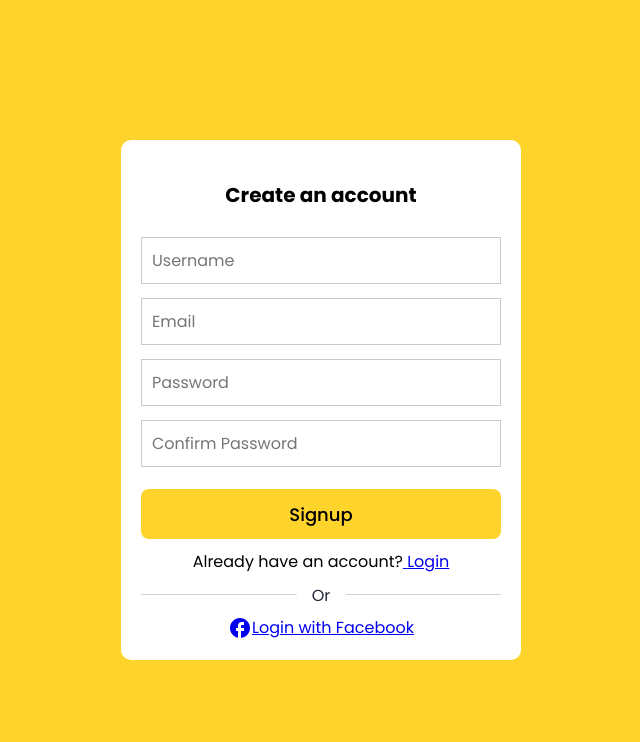
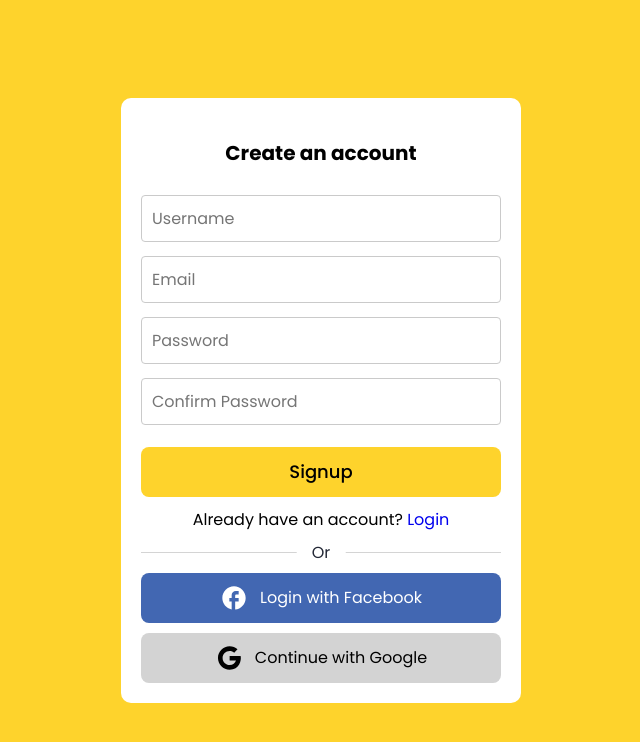
Before and after one commit to ottobong/habittrackr, a React (Create React App) app: page /signup in a window 1280 px wide. Shown: the top 742 px of the page, without its empty margins (319-959 px from the left). Built offline with nearby package versions, Linux system fonts and the light colour scheme.

Commit message:
added new lines of code

```diff
--- a/src/component/formInput/FormInput.jsx
+++ b/src/component/formInput/FormInput.jsx
@@ -1,12 +1,24 @@
-import React from 'react'
+import React, { useState } from 'react'
 import "./formInput.scss"
 
 const FormInput = (props) => {
-  const { onChange, id, ...inputProps } = props;
+  const [focused, setFocused] = useState(false);
+  const { errorMessage, onChange, id, ...inputProps } = props;
 
-  return <div className = "formInput">
-    <input {...inputProps} onChange={onChange} />
-  </div>
-}
+  const handleFocus= (e) => {
+    setFocused(true);
+  };
+
+  return (
+    <div className = "formInput">
+      <input
+        {...inputProps}
+        onChange={onChange}
+        onBlur={handleFocus}
+        focused = {focused.toString()}/>
+      <span className='errorMessage'>{errorMessage}</span>
+    </div>
+  );
+};
 
 export default FormInput
--- a/src/component/formInput/formInput.scss
+++ b/src/component/formInput/formInput.scss
@@ -7,8 +7,27 @@
     padding: 10px;
     margin: 7px 0px;
     border: 1px solid #cacaca;
+    border-radius: 4px;
     outline: none;
     font-size: 16px;
     font-weight: 400;
+
+
+    &:focus {
+      border-bottom-width: 2px;
+      border-color: #FED32C;
+    }
+    &:invalid[focused = "true"] ~ .errorMessage{
+      display: block;
+    }
+
+
+  }
+
+  .errorMessage {
+    font-size: 12px;
+    font-weight: bold;
+    color: red;
+    display: none;
   }
 }
--- a/src/pages/signup/Signup.jsx
+++ b/src/pages/signup/Signup.jsx
@@ -2,7 +2,7 @@ import React, { useState } from 'react'
 import './signup.scss';
 import FormInput from '../../component/formInput/FormInput'
 import { Link } from 'react-router-dom';
-import { FacebookRounded, FacebookTwoTone } from '@mui/icons-material';
+import { FacebookRounded, FacebookTwoTone, Google } from '@mui/icons-material';
 
 const Signup = () => {
   const[inputValues, setInputValues]=useState({
@@ -17,25 +17,36 @@ const Signup = () => {
       id: 1,
       name: "username",
       type: "text",
-      placeholder: "Username"
+      placeholder: "Username",
+      errorMessage: "Username should be 3-16 characters and shouldn't include special character",
+      pattern: "^[A-Za-z0-9]{3,16}$",
+      required: true,
     },
     {
       id: 2,
       name: "email",
       type: "email",
-      placeholder: "Email"
+      placeholder: "Email",
+      errorMessage: "Its should be a valid email address",
+      required: true
     },
     {
       id: 3,
       name: "password",
       type: "password",
-      placeholder: "Password"
+      placeholder: "Password",
+      errorMessage: "Password should be 8-20 characters and should include at least 1 letter, 1 number, 1 special character",
+      pattern: `(?=.*[a-z])(?=.*[A-Z])(?=.*[0-9])(?=.*[!@#$%^&()_+])[A-Za-z0-9!@#$%^&*()_+]{8,20}$`,
+      required: true
     },
     {
       id: 4,
       name: "confirmPassword",
       type: "password",
-      placeholder: "Confirm Password"
+      placeholder: "Confirm Password",
+      errorMessage: "Password don't match",
+      pattern: inputValues.password,
+      required: true
     },
   ];
 
@@ -61,7 +72,7 @@ const Signup = () => {
           <Link
           to='/login'
           className='formSignup'
-          style={{ textDecoder: "none"}}>
+          style={{textDecoration: 'none'}}>
             {" "}
             Login
             </Link>
@@ -69,9 +80,17 @@ const Signup = () => {
 
         <div className="line"></div>
         <div className="media-options">
-          <Link to='#' className='facebook'>
+          <Link to='#'
+          className='facebook'
+          style={{textDecoration: 'none'}}>
             <FacebookTwoTone className='facebookIcon'/>
             <span>Login with Facebook</span>
+          </Link>
+          <Link to='#'
+          className='google'
+          style={{textDecoration: 'none'}}>
+            <Google className='googleIcon'/>
+            <span>Continue with Google</span>
           </Link>
         </div>
       </form>
--- a/src/pages/signup/signup.scss
+++ b/src/pages/signup/signup.scss
@@ -68,6 +68,44 @@
       display: flex;
       align-items: center;
       justify-content: center;
+      background-color: #4267b2;
+      color: #fff;
+      height: 50px;
+      width: 100%;
+      margin-top: 20px;
+      border-radius: 8px;
+      transition: all .3s ease;
+
+      &:hover {
+        background-color: #1849aa;
+        color: white;
+      }
+    }
+
+    .google {
+      position: relative;
+      display: flex;
+      align-items: center;
+      justify-content: center;
+      background-color: #d3d3d3;
+      color: #000;
+      height: 50px;
+      width: 100%;
+      margin-top: 10px;
+      border-radius: 8px;
+      transition: all .3s ease;
+
+      &:hover {
+        background-color: #000;
+        color: white;
+      }
+    }
+
+    .facebookIcon, .googleIcon {
+      object-fit: cover;
+      margin-right: 12px;
+      height: 28px;
+      width: 28px;
     }
   }
 }
```
